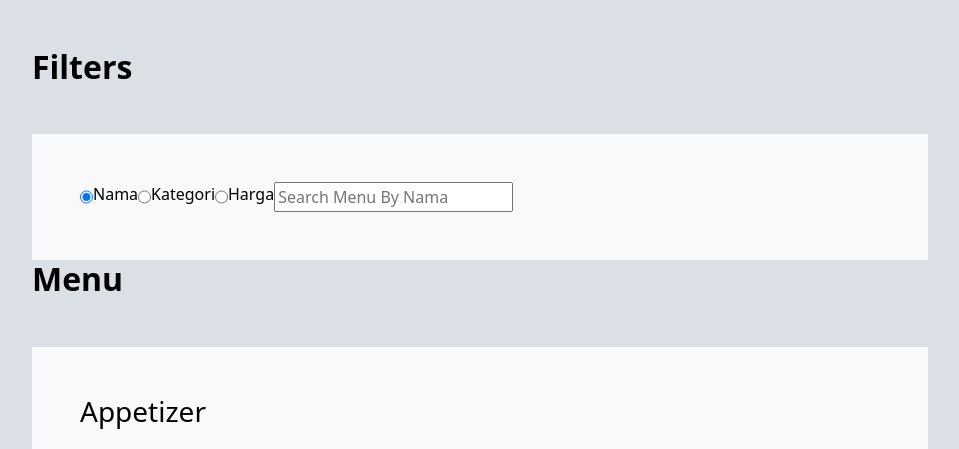
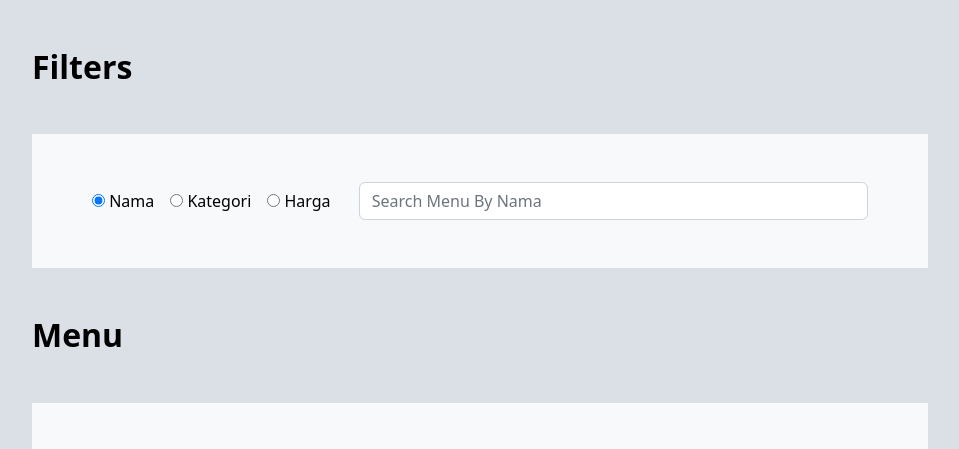
Before and after one commit to nicholasWijaya100/E-commerce-Website-using-PHP, a PHP site: page /homeMenu.php in a window 1280 px wide. Shown: the part 81-530 px from the top of the page, without its empty margins (160-1119 px from the left). Run offline with PHP 8.4, Linux system fonts and the light colour scheme; data comes from the database, SQL or seed files in the repository.

Commit message:
membetulkan tampilan filter, sama bugfix

```diff
--- a/ajax.php
+++ b/ajax.php
@@ -12,14 +12,14 @@
                 if($cekHarga == 0)
                     $select_query = "select * from menu where menu_kategori_id = 1 and menu_name like '$keyword'";
                 else
-                    $select_query = "select * from menu where menu_kategori_id = 1 and menu_price <= '$cekHarga'";
+                    $select_query = "select * from menu where menu_kategori_id = 1 and menu_price <= $cekHarga";
             else
                 $select_query = "select * from menu where menu_kategori_id = 1 and menu_kategori_id = '$hasilCb'";
 
             $stmt = $conn->query($select_query);
             $res = $stmt->fetch_all(MYSQLI_BOTH);
+            echo"<div style='width: 100%;' class='mb-5 h3'>Appetizer</div>";
             if($res){
-                echo"<div style='width: 100%;' class='mb-5 h3'>Appetizer</div>";
                 foreach($res as $idx => $menu) {
                     $menu_id = $menu['menu_id'];
                     $menu_name = $menu['menu_name'];
@@ -54,14 +54,14 @@
                 if($cekHarga == 0)
                     $select_query = "select * from menu where menu_kategori_id = 2 and menu_name like '$keyword'";
                 else
-                    $select_query = "select * from menu where menu_kategori_id = 2 and menu_price <= '$cekHarga'";
+                    $select_query = "select * from menu where menu_kategori_id = 2 and menu_price <= $cekHarga";
             else
                 $select_query = "select * from menu where menu_kategori_id = 2 and menu_kategori_id = '$hasilCb'";
 
             $stmt = $conn->query($select_query);
             $res = $stmt->fetch_all(MYSQLI_BOTH);
+            echo"<div style='width: 100%;' class='mb-5 h3'>Main Course</div>";
             if($res){
-                echo"<div style='width: 100%;' class='mb-5 h3'>Main Course</div>";
                 foreach($res as $idx => $menu) {
                     $menu_id = $menu['menu_id'];
                     $menu_name = $menu['menu_name'];
@@ -96,14 +96,14 @@
                 if($cekHarga == 0)
                     $select_query = "select * from menu where menu_kategori_id = 3 and menu_name like '$keyword'";
                 else
-                    $select_query = "select * from menu where menu_kategori_id = 3 and menu_price <= '$cekHarga'";
+                    $select_query = "select * from menu where menu_kategori_id = 3 and menu_price <= $cekHarga";
             else
                 $select_query = "select * from menu where menu_kategori_id = 3 and menu_kategori_id = '$hasilCb'";
 
             $stmt = $conn->query($select_query);
             $res = $stmt->fetch_all(MYSQLI_BOTH);
+            echo"<div style='width: 100%;' class='mb-5 h3'>Drinks</div>";
             if($res){
-                echo"<div style='width: 100%;' class='mb-5 h3'>Drinks</div>";
                 foreach($res as $idx => $menu) {
                     $menu_id = $menu['menu_id'];
                     $menu_name = $menu['menu_name'];
@@ -137,14 +137,14 @@
                 if($cekHarga == 0)
                     $select_query = "select * from menu where menu_kategori_id = 4 and menu_name like '$keyword'";
                 else
-                    $select_query = "select * from menu where menu_kategori_id = 4 and menu_price <= '$cekHarga'";
+                    $select_query = "select * from menu where menu_kategori_id = 4 and menu_price <= $cekHarga";
             else
                 $select_query = "select * from menu where menu_kategori_id = 4 and menu_kategori_id = '$hasilCb'";
 
             $stmt = $conn->query($select_query);
             $res = $stmt->fetch_all(MYSQLI_BOTH);
+            echo"<div style='width: 100%;' class='mb-5 h3'>Desert</div>";
             if($res){
-                echo"<div style='width: 100%;' class='mb-5 h3'>Desert</div>";
                 foreach($res as $idx => $menu) {
                     $menu_id = $menu['menu_id'];
                     $menu_name = $menu['menu_name'];
--- a/homeMenu.php
+++ b/homeMenu.php
@@ -41,20 +41,23 @@
     <div id='menu-container' class="py-5 rounded-lg mx-auto" style="width: 70%;">
         <!-- Filters -->
         <h2><strong>Filters</strong></h2>
-        <div id="filter_container" class="d-flex flex-row flex-wrap bg-light p-5 rounded-lg mx-auto mt-5" style="width: 100%;">
-        <input type="radio" id="rbNama" name="rbSearch" value="nama" checked onclick="checkRb(value)"> Nama
-        <input type="radio" id="rbKategori" name="rbSearch" value="kategori" onclick="checkRb(value)"> Kategori
-        <input type="radio" id="rbHarga" name="rbSearch" value="harga" onclick="checkRb(value)"> Harga
-        <br>
-        <input type="text" id="searchNama" placeholder="Search Menu By Nama">
-        <select name="kategori_id" id="cbKategori" style="visibility: hidden;">\
+        <div id="filter_container" class="d-flex flex-row flex-wrap bg-light p-5 rounded-lg mx-auto my-5 row" style="width: 100%;">
+            <div class='col-4 d-flex flex-row align-items-center'>
+                <div class='me-3'><input type="radio" id="rbNama" name="rbSearch" value="nama" checked onclick="checkRb(value)"> Nama</div>
+                <div class='me-3'><input type="radio" id="rbKategori" name="rbSearch" value="kategori" onclick="checkRb(value)"> Kategori</div>
+                <div><input type="radio" id="rbHarga" name="rbSearch" value="harga" onclick="checkRb(value)"> Harga</div>
+            </div>
+            <div class='col-8'>
+                <input class="form-control input-lg" type="text" id="searchNama" placeholder="Search Menu By Nama">
+                <select name="kategori_id" id="cbKategori" class="form-select" style="visibility: hidden; display: none;">
                     <option value="Semua">Semua</option>
                     <option value="1">Appetizer</option>
                     <option value="2">Main Course</option>
                     <option value="3">Drinks</option>
                     <option value="4">Desert</option>
                 </select>
-        <input type="text" id="searchHarga" placeholder="Search Menu By Harga" style="visibility: hidden;">
+                <input class="form-control input-lg" type="text" id="searchHarga" placeholder="Search Menu By Harga" style="visibility: hidden; display: none;">
+            </div>
         </div>
 
         <!-- Menu -->
@@ -246,16 +249,25 @@
             document.getElementById("searchNama").style.visibility="visible";
             document.getElementById("cbKategori").style.visibility="hidden";
             document.getElementById("searchHarga").style.visibility="hidden";
+            document.getElementById("searchNama").style.display="block";
+            document.getElementById("cbKategori").style.display="none";
+            document.getElementById("searchHarga").style.display="none";
         }else if(value == "kategori"){
             reset();
             document.getElementById("searchNama").style.visibility="hidden";
             document.getElementById("cbKategori").style.visibility="visible";
             document.getElementById("searchHarga").style.visibility="hidden";
+            document.getElementById("searchNama").style.display="none";
+            document.getElementById("cbKategori").style.display="block";
+            document.getElementById("searchHarga").style.display="none";
         }else if(value == "harga"){
             reset();
             document.getElementById("searchNama").style.visibility="hidden";
             document.getElementById("cbKategori").style.visibility="hidden";
             document.getElementById("searchHarga").style.visibility="visible";
+            document.getElementById("searchNama").style.display="none";
+            document.getElementById("cbKategori").style.display="none";
+            document.getElementById("searchHarga").style.display="block";
         }
     }
 
@@ -264,7 +276,7 @@
         hasilCb = "Semua";
         cekHarga = 0;
         document.getElementById("searchNama").value = "";
-        document.getElementById("searchHarga").value = 0;
+        document.getElementById("searchHarga").value = "";
         fetchMenu();
     }
 
```
Lines whose indentation alone changed are shown as unchanged.
